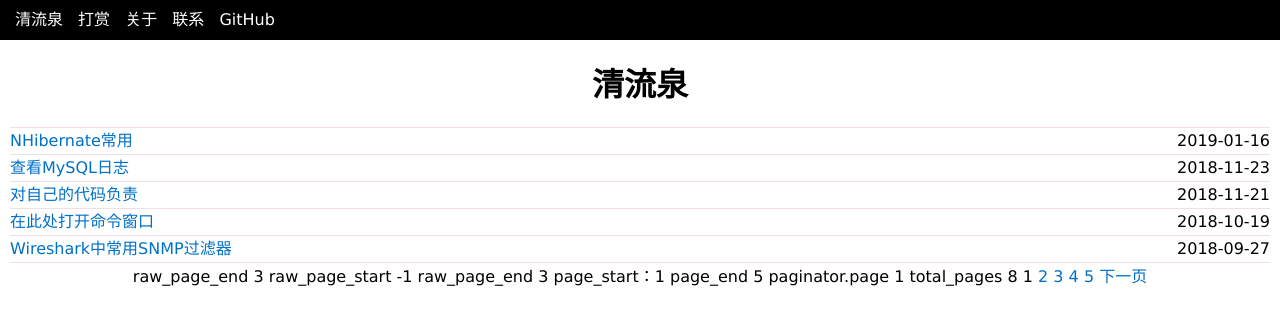
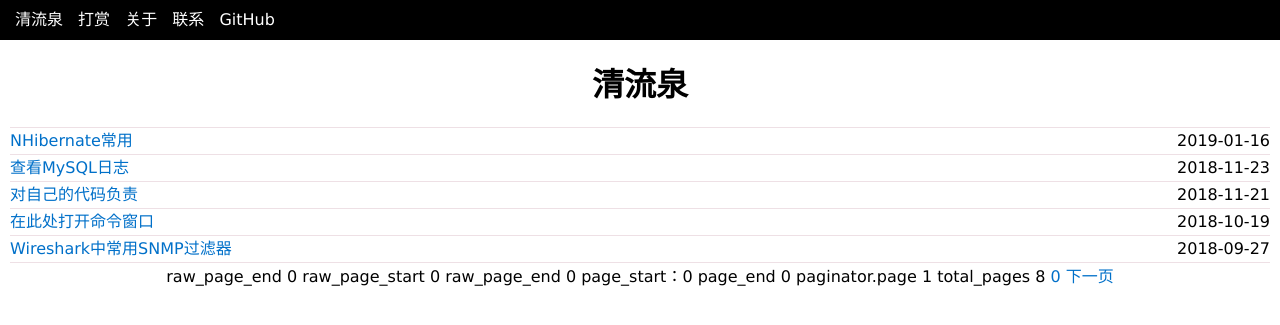
Before and after one commit to yinyongxian/yinyongxian.github.io, a Jekyll site: the page built from index.html, in a window 1280 px wide. Shown: the top 325 px of the page. Built offline with Jekyll 4.4.1, drawn with Linux system fonts in a browser that asks for light colours; the list of posts is cut into pages by our own code.

Commit message:
display_page_size

```diff
--- a/index.html
+++ b/index.html
@@ -48,17 +48,23 @@
     {% endif %}
 
     <!-- 显示页数 -->
-    {% assign  raw_page_start = {{ 0 | plus: paginator.page |  minus: 2 }} %}
-    {% assign  raw_page_end = {{ 0 | plus: paginator.page | plus: 2 }} %}
+    {% assign  display_page_size = 5 %}
+    {% assign  display_page_size_half = {{ display_page_size | divided_by: 2 }} %}
+    {% assign  paginator_page = {{ 0 | plus: paginator.page }} %}
+    {% assign  paginator_total_pages = {{ 0 | plus: paginator.total_pages }} %}
+
+    {% assign  raw_page_start = {{ paginator_page |  minus: display_page_size_half }} %}
+    {% assign  raw_page_end = {{ paginator_page | plus: display_page_size_half }} %}
+
     raw_page_end {{ raw_page_end }}
     <!-- 显示全部页 -->
-    {% if paginator.total_pages <= 5 %}
+    {% if paginator.total_pages <= display_page_size %}
     {% assign  page_start = 1 }} %}
     {% assign  page_end = paginator.total_pages }} %}
     <!-- 显示部分页 -->
-    {% elsif paginator.page < 3 %}
+    {% elsif paginator.page <= display_page_size_half %}
     {% assign  page_start = 1 }} %}
-    {% assign  page_end = 5 }} %}
+    {% assign  page_end = display_page_size }} %}
     {% elsif paginator.page > {{ 0 | plus: paginator.total_pages | minus: 2 }} %}
     hello
     {% assign  page_start = {{ 0 | plus: paginator.total_pages | minus: 4 }} %}
```
